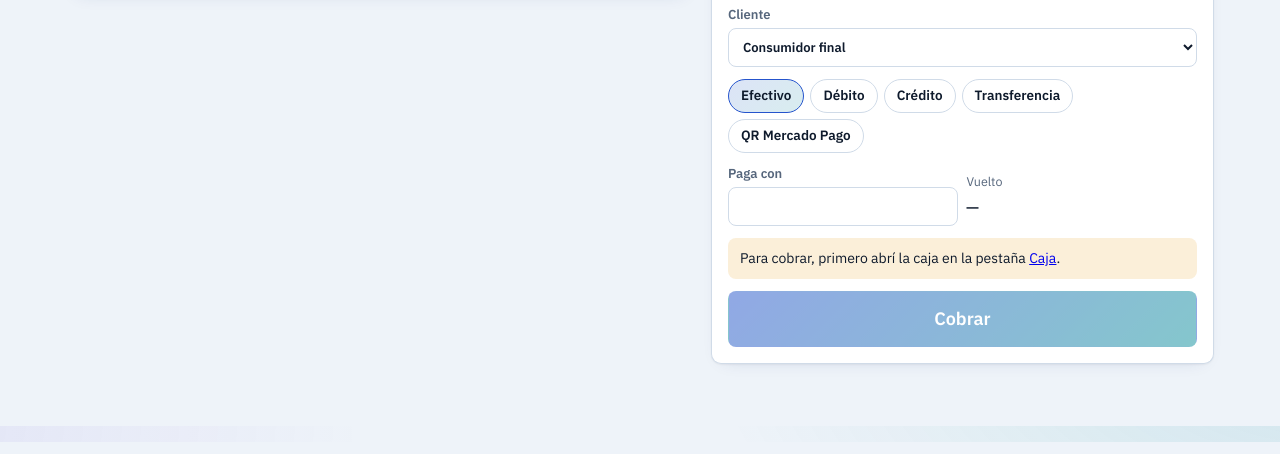
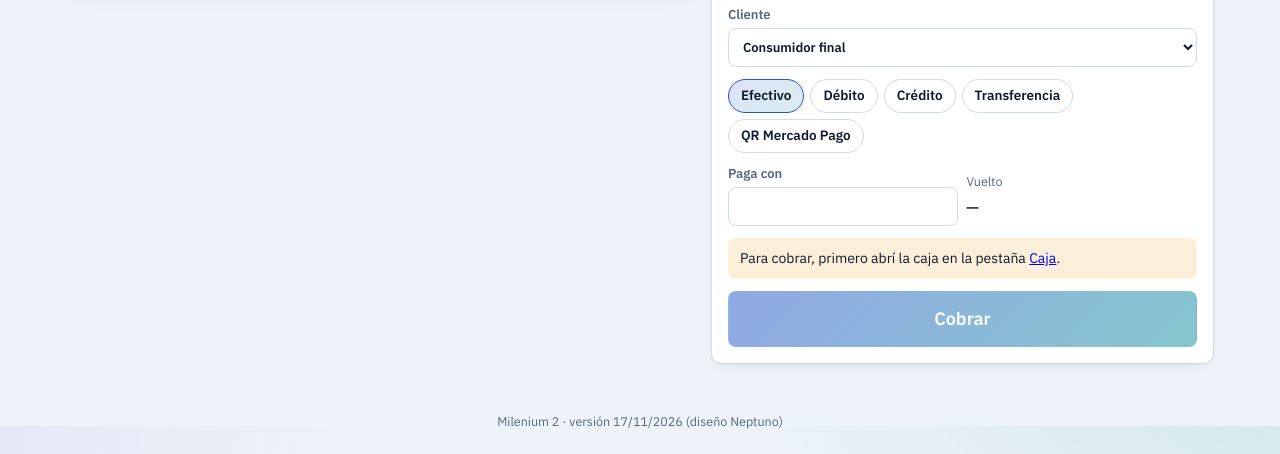
Before and after one commit to Bsturniolo/MILENIUM-2, a plain HTML site: page index.html in a window 1280 px wide. Shown: the part 374-828 px from the top of the page. Drawn offline with Linux system fonts and the light colour scheme.

Commit message:
Link a la app arriba del README y versión visible al pie de la app
Co-Authored-By: Claude Opus 5.5 <noreply@anthropic.com>
Claude-Session: https://claude.ai/code/session_01L2sAHC9BAdPKVVajW2tBKg

```diff
--- a/index.html
+++ b/index.html
@@ -130,7 +130,7 @@ button.primary:hover{background:linear-gradient(135deg,var(--accent),var(--teal)
 .tag.acc{background:var(--accent-soft);color:var(--accent)}
 @media (max-width:560px){.brand .logo{width:42px;height:42px}.brand{font-size:21px}header.top{padding:12px 14px}}
 #imprimir{display:none}
-@media print{.wrap,#toast{display:none!important}#imprimir{display:block;color:#000;font:14px/1.5 system-ui,sans-serif}#imprimir table{width:100%;border-collapse:collapse}#imprimir th,#imprimir td{border-bottom:1px solid #999;padding:4px 6px;text-align:left}#imprimir .r{text-align:right}}
+@media print{.wrap,#toast,footer{display:none!important}#imprimir{display:block;color:#000;font:14px/1.5 system-ui,sans-serif}#imprimir table{width:100%;border-collapse:collapse}#imprimir th,#imprimir td{border-bottom:1px solid #999;padding:4px 6px;text-align:left}#imprimir .r{text-align:right}}
 tr.sel td{background:var(--accent-soft,rgba(0,0,0,.05))}
 @media (prefers-reduced-motion:reduce){*{transition:none!important;animation:none!important}}
 </style>
@@ -148,6 +148,7 @@ tr.sel td{background:var(--accent-soft,rgba(0,0,0,.05))}
   <div id="aviso"></div>
   <main id="vista"></main>
 </div>
+<footer class="tiny muted" style="text-align:center;padding:0 16px 24px">Milenium 2 · versión 17/11/2026 (diseño Neptuno)</footer>
 <div id="toast" hidden></div>
 <div id="imprimir"></div>
 
```
Also changed, not shown: mostrador.src.html (+2 -1 lines), 1 other file.
